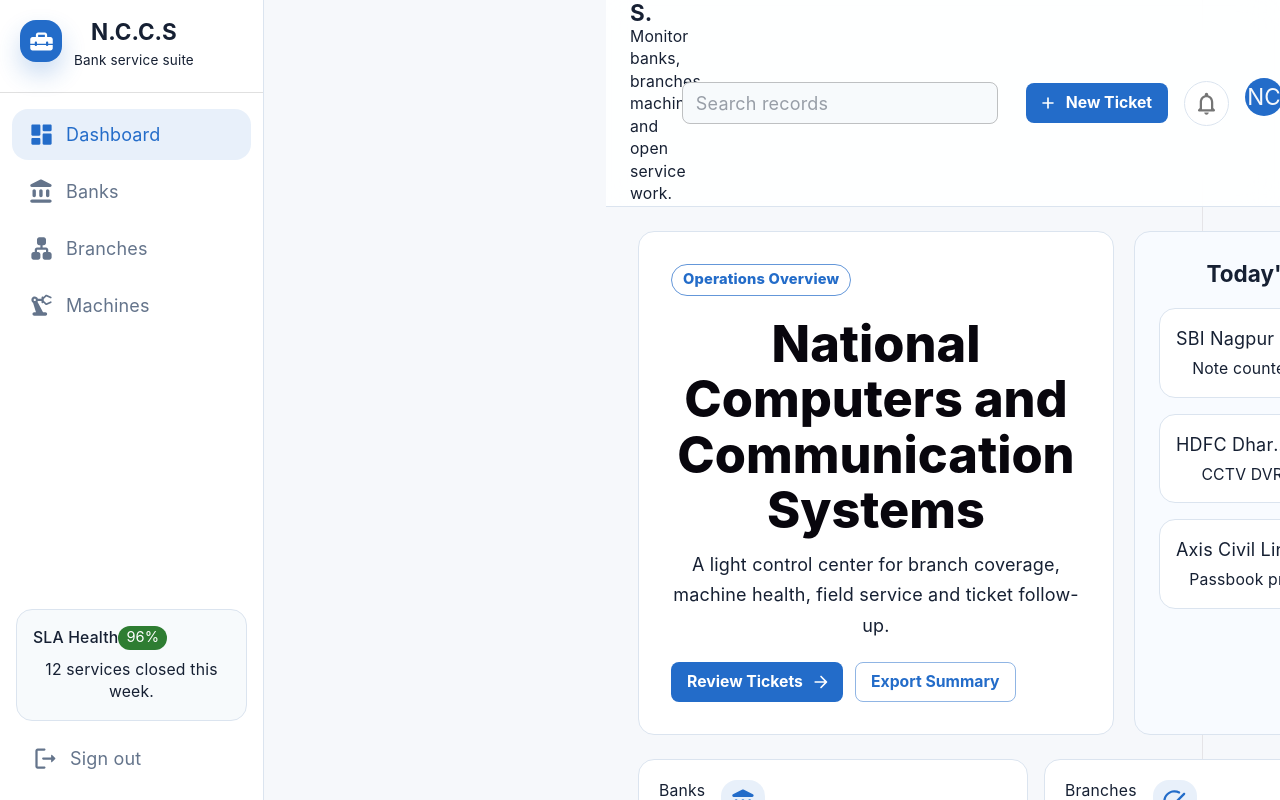
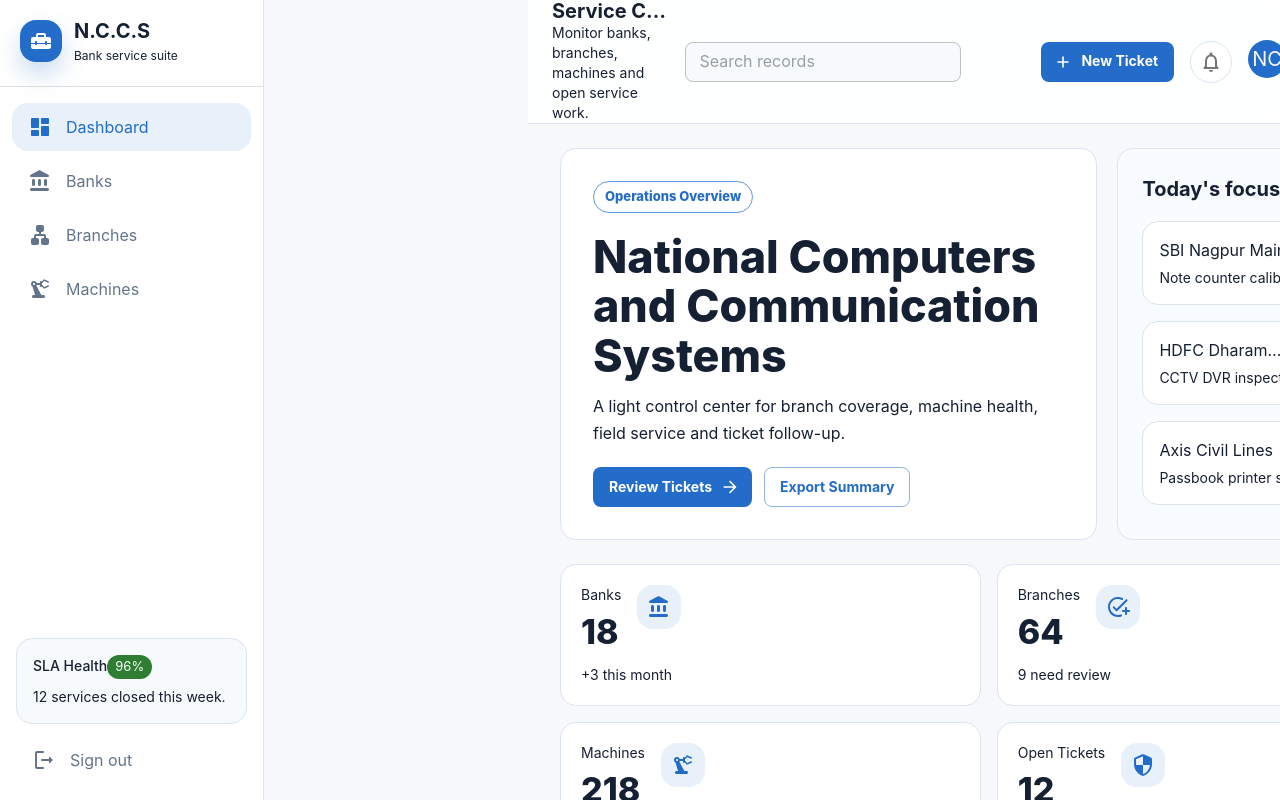
Before and after one commit to Rudra-Jawale/Bank-Service-Management-Website, a React (Vite) app in the folder bank-service-management/: page /dashboard in a window 1280 px wide. Shown: the top 800 px of the page. Built offline with nearby package versions, Linux system fonts and the light colour scheme.

Commit message:
index.css file and .gitignore file

```diff
--- a/bank-service-management/src/index.css
+++ b/bank-service-management/src/index.css
@@ -1,111 +1,49 @@
 :root {
-  --text: #6b6375;
-  --text-h: #08060d;
-  --bg: #fff;
-  --border: #e5e4e7;
-  --code-bg: #f4f3ec;
-  --accent: #aa3bff;
-  --accent-bg: rgba(170, 59, 255, 0.1);
-  --accent-border: rgba(170, 59, 255, 0.5);
-  --social-bg: rgba(244, 243, 236, 0.5);
-  --shadow:
-    rgba(0, 0, 0, 0.1) 0 10px 15px -3px, rgba(0, 0, 0, 0.05) 0 4px 6px -2px;
-
-  --sans: system-ui, 'Segoe UI', Roboto, sans-serif;
-  --heading: system-ui, 'Segoe UI', Roboto, sans-serif;
-  --mono: ui-monospace, Consolas, monospace;
-
-  font: 18px/145% var(--sans);
-  letter-spacing: 0.18px;
-  color-scheme: light dark;
-  color: var(--text);
-  background: var(--bg);
+  font-family: Inter, ui-sans-serif, system-ui, -apple-system, BlinkMacSystemFont, "Segoe UI", sans-serif;
+  color: #162033;
+  background: #f6f8fb;
   font-synthesis: none;
   text-rendering: optimizeLegibility;
   -webkit-font-smoothing: antialiased;
   -moz-osx-font-smoothing: grayscale;
-
-  @media (max-width: 1024px) {
-    font-size: 16px;
-  }
 }
 
-@media (prefers-color-scheme: dark) {
-  :root {
-    --text: #9ca3af;
-    --text-h: #f3f4f6;
-    --bg: #16171d;
-    --border: #2e303a;
-    --code-bg: #1f2028;
-    --accent: #c084fc;
-    --accent-bg: rgba(192, 132, 252, 0.15);
-    --accent-border: rgba(192, 132, 252, 0.5);
-    --social-bg: rgba(47, 48, 58, 0.5);
-    --shadow:
-      rgba(0, 0, 0, 0.4) 0 10px 15px -3px, rgba(0, 0, 0, 0.25) 0 4px 6px -2px;
-  }
+* {
+  box-sizing: border-box;
+}
 
-  #social .button-icon {
-    filter: invert(1) brightness(2);
-  }
+html {
+  min-width: 320px;
+  background: #f6f8fb;
 }
 
 body {
   margin: 0;
+  min-width: 320px;
+  min-height: 100vh;
+  overflow-x: hidden;
+  background:
+    radial-gradient(circle at top left, rgba(35, 108, 201, 0.08), transparent 34rem),
+    linear-gradient(180deg, #fbfdff 0%, #f5f8fc 48%, #eef4f8 100%);
+}
+
+button,
+input,
+textarea {
+  font: inherit;
+}
+
+a {
+  color: inherit;
+  text-decoration: none;
 }
 
 #root {
-  width: 1126px;
-  max-width: 100%;
-  margin: 0 auto;
-  text-align: center;
-  border-inline: 1px solid var(--border);
-  min-height: 100svh;
-  display: flex;
-  flex-direction: column;
-  box-sizing: border-box;
+  min-height: 100vh;
+  width: 100%;
 }
 
-h1,
-h2 {
-  font-family: var(--heading);
-  font-weight: 500;
-  color: var(--text-h);
+img {
+  max-width: 100%;
+  display: block;
 }
-
-h1 {
-  font-size: 56px;
-  letter-spacing: -1.68px;
-  margin: 32px 0;
-  @media (max-width: 1024px) {
-    font-size: 36px;
-    margin: 20px 0;
-  }
-}
-h2 {
-  font-size: 24px;
-  line-height: 118%;
-  letter-spacing: -0.24px;
-  margin: 0 0 8px;
-  @media (max-width: 1024px) {
-    font-size: 20px;
-  }
-}
-p {
-  margin: 0;
-}
-
-code,
-.counter {
-  font-family: var(--mono);
-  display: inline-flex;
-  border-radius: 4px;
-  color: var(--text-h);
-}
-
-code {
-  font-size: 15px;
-  line-height: 135%;
-  padding: 4px 8px;
-  background: var(--code-bg);
-}
```
Also changed, not shown: 1 other file (tests, documents, lock files or other folders).
